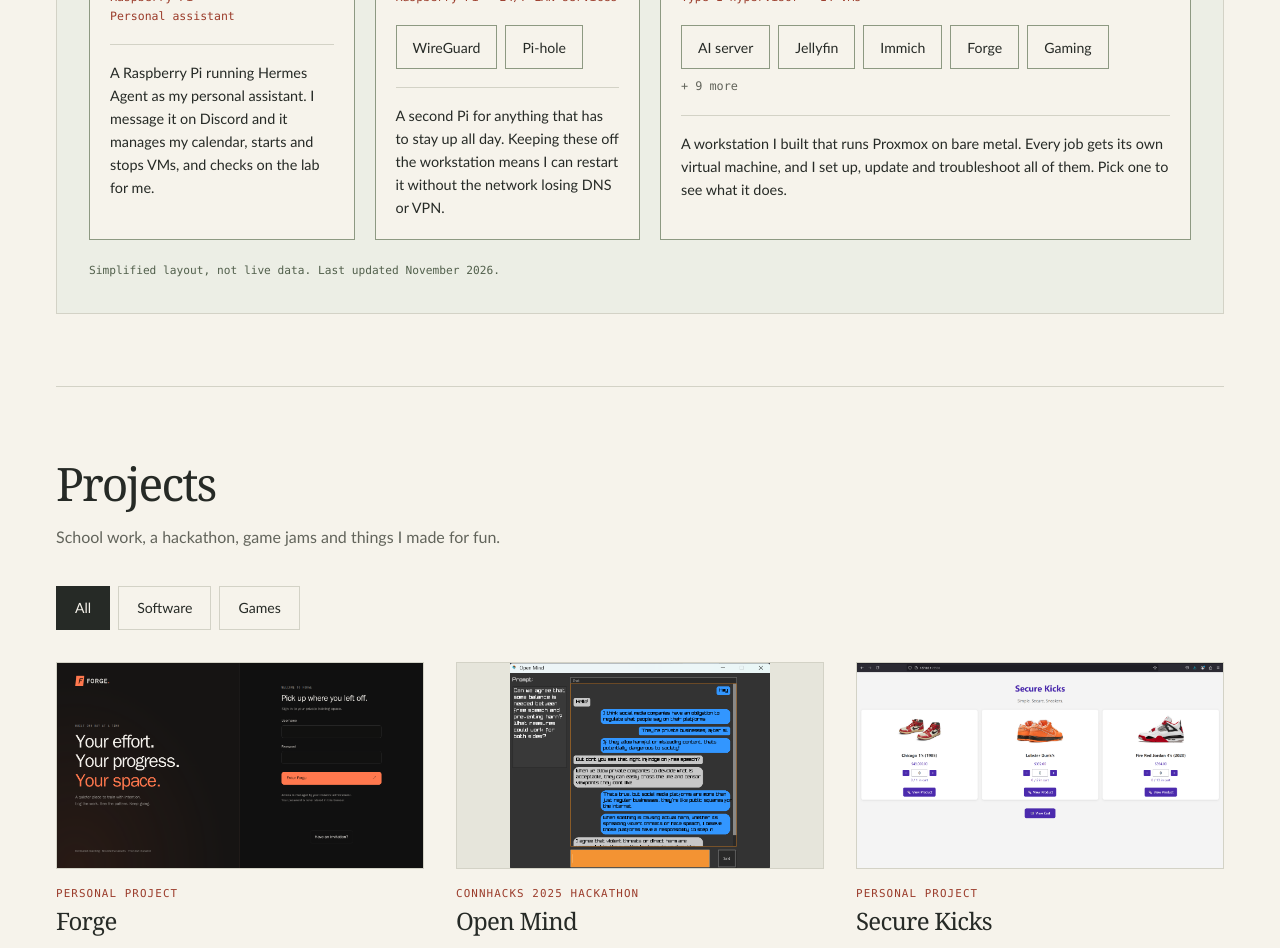
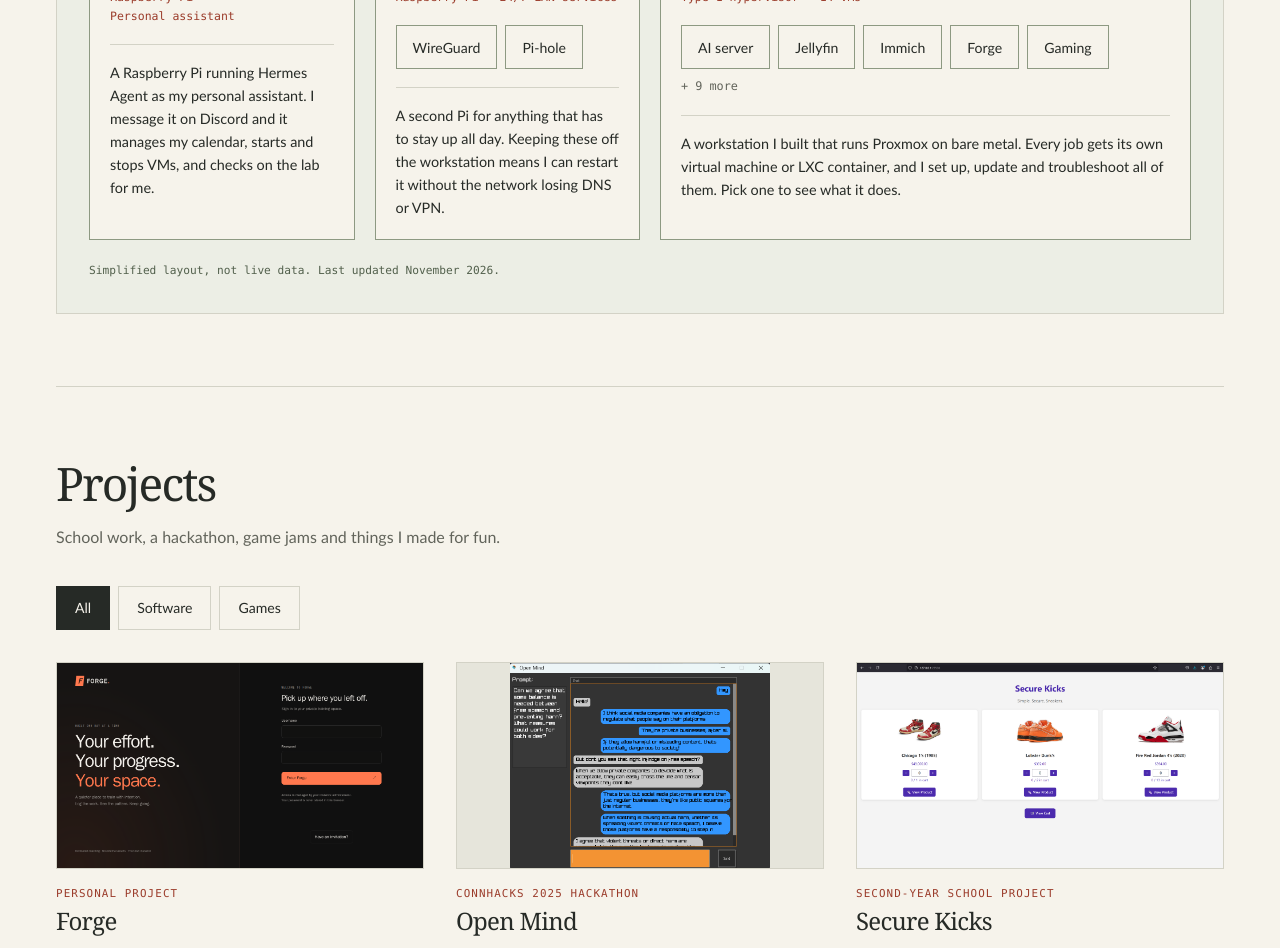
Before and after one commit to Nathancecixx/E-Portfolio-V2.0, a React (Create React App) app: page / in a window 1280 px wide. Shown: the part 1300-2248 px from the top of the page. Built offline with nearby package versions, Linux system fonts and the light colour scheme.

Commit message:
fix: mention LXC containers, describe Secure Kicks as a second-year school project

```diff
--- a/src/Data/lab.js
+++ b/src/Data/lab.js
@@ -47,7 +47,7 @@ export const lab = {
       tag: 'Type 1 hypervisor · 14 VMs',
       wide: true,
       total: 14,
-      note: 'A workstation I built that runs Proxmox on bare metal. Every job gets its own virtual machine, and I set up, update and troubleshoot all of them. Pick one to see what it does.',
+      note: 'A workstation I built that runs Proxmox on bare metal. Every job gets its own virtual machine or LXC container, and I set up, update and troubleshoot all of them. Pick one to see what it does.',
       services: [
         { id: 'ai', name: 'AI server', runs: 'llama.cpp · GPU passthrough', note: 'The graphics cards are passed straight through to this VM, where llama.cpp runs AI models locally instead of in the cloud.' },
         { id: 'jellyfin', name: 'Jellyfin', runs: 'Media server', note: 'Movies and shows, streamed to devices around the house.' },
--- a/src/Data/portfolio.js
+++ b/src/Data/portfolio.js
@@ -16,7 +16,7 @@ export const filters = ['All', 'Software', 'Games'];
 export const portfolioProjects = [
   { id: 'forge', title: 'Forge', category: 'Software', context: 'Personal project', description: 'A fitness tracker I host on my own server. It logs meals, workouts and body weight, pulls in Apple Health data, and has an AI coach that runs on a local model.', tech: ['Python', 'FastAPI', 'PostgreSQL', 'JavaScript', 'Local LLM'], image: forge },
   { id: 'open-mind', title: 'Open Mind', category: 'Software', context: 'ConnHacks 2025 hackathon', description: 'A chat app built in C and C++ with a threaded TCP server and a Raylib interface. Our team made it for the UN goal on peace and justice.', tech: ['C', 'C++', 'TCP/IP', 'Multithreading', 'Raylib'], image: openMind, showWhole: true, github: 'https://github.com/nathancecixx/OpenMind', website: 'https://conhacks.ca/', websiteLabel: 'Hackathon site' },
-  { id: 'secure-kicks', title: 'Secure Kicks', category: 'Software', context: 'Personal project', description: 'A sneaker store running on a web server I wrote in C++ with CROW. It runs in Docker and builds with CMake.', tech: ['C++', 'CROW', 'Docker', 'CMake', 'JavaScript'], image: secureKicks, github: 'https://github.com/Nathancecixx/SecureKicks' },
+  { id: 'secure-kicks', title: 'Secure Kicks', category: 'Software', context: 'Second-year school project', description: 'A sneaker store running on a web server I wrote in C++ with CROW. I built it to learn how REST APIs work at a low level and how to do backend development properly. It runs in Docker and builds with CMake.', tech: ['C++', 'CROW', 'Docker', 'CMake', 'JavaScript'], image: secureKicks, github: 'https://github.com/Nathancecixx/SecureKicks' },
   { id: 'drive-aware', title: 'Drive Aware', category: 'Software', context: 'Class team project', description: 'A mobile app that tracks driving habits, built with classmates. React Native on the front, a Python and Flask API with SQLite behind it. We ran it in sprints on Azure Boards.', tech: ['React Native', 'Python', 'Flask', 'SQLite'], image: driveAware, github: 'https://github.com/Nathancecixx/Group5F24Backend' },
   { id: 'encrypterizer', title: 'Encrypterizer', category: 'Software', context: 'First-year team project', description: 'A command-line file encryption tool built with three teammates. We wrote the tests first and built it one module at a time.', tech: ['C', 'C++', 'Unit testing'], image: encrypterizer, github: 'https://github.com/Nathancecixx/Encrypterizer' },
   { id: 'elo-engineer', title: 'Elo Engineer', category: 'Software', context: 'Personal project', description: 'A Discord bot for gaming servers with player stats, music playback and a squad builder.', tech: ['Python', 'discord.py'], image: elo, github: 'https://github.com/Nathancecixx/EloEngineer' },
```
